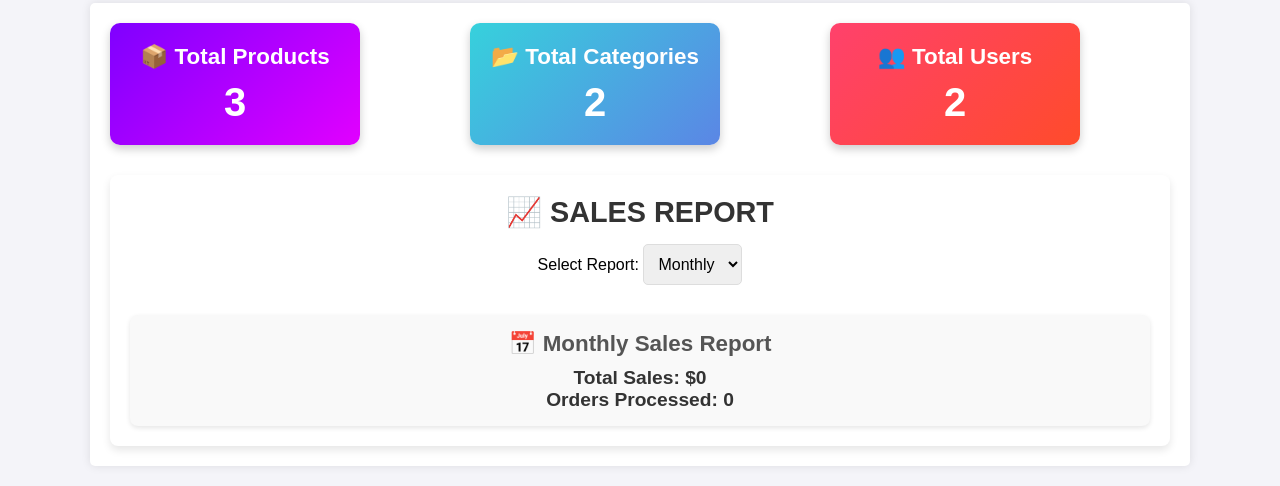
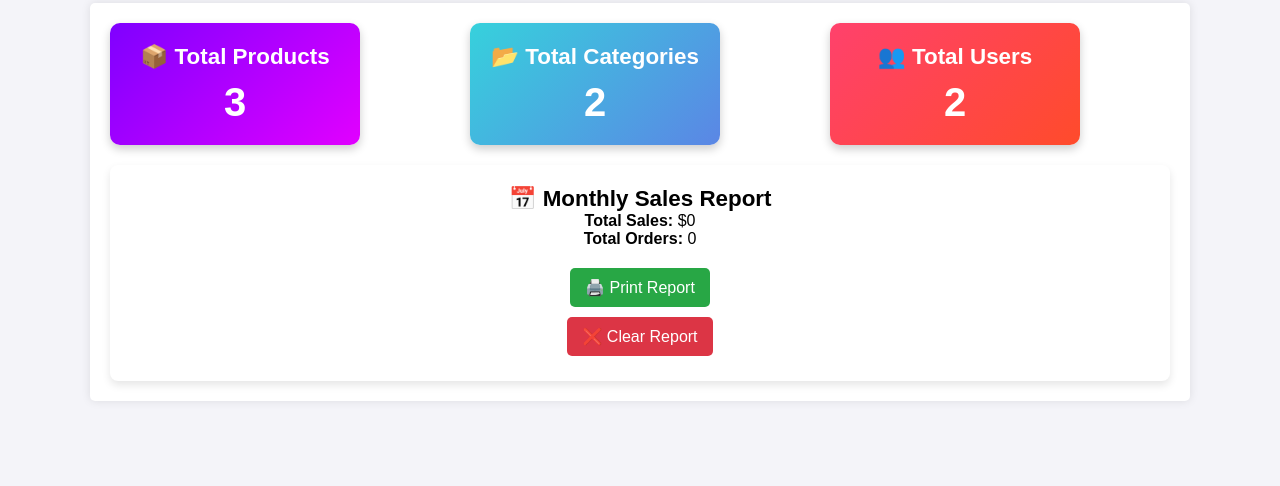
Before and after one commit to Luphonix-Prime/Ecommerce_store, a Django app: page / in a window 1280 px wide. Shown: the part 87-573 px from the top of the page. Run offline with Django 5.2, Linux system fonts and the light colour scheme; a user stored in the database is signed in; data comes from the database, SQL or seed files in the repository; both versions use the stored data as it was after the commit; data that the repository does not hold is empty.

Commit message:
Add clear report functionality and enhance dashboard layout

```diff
--- a/store/static/css/dashboard.css
+++ b/store/static/css/dashboard.css
@@ -228,3 +228,44 @@ h3 {
     font-weight: bold;
     color: #555;
 }
+
+.report-container {
+    margin-top: 20px;
+    background: white;
+    padding: 20px;
+    border-radius: 8px;
+    box-shadow: 0px 4px 8px rgba(0, 0, 0, 0.1);
+    text-align: center;
+}
+
+.report-actions {
+    margin-top: 15px;
+}
+
+.print-btn, .clear-btn {
+    padding: 10px 15px;
+    font-size: 1rem;
+    border: none;
+    cursor: pointer;
+    border-radius: 5px;
+    margin: 5px;
+    transition: 0.3s;
+}
+
+.print-btn {
+    background: #28a745;
+    color: white;
+}
+
+.clear-btn {
+    background: #dc3545;
+    color: white;
+}
+
+.print-btn:hover {
+    background: #218838;
+}
+
+.clear-btn:hover {
+    background: #c82333;
+}
--- a/store/templates/store/base.html
+++ b/store/templates/store/base.html
@@ -4,6 +4,7 @@
     <title>E-Commerce Store</title>
     {% load static %}
     <link rel="stylesheet" href="{% static 'css/base.css' %}">
+    <link rel="icon" type="image/x-icon" href="{% static 'images/favicon.ico' %}">
 </head>
 <body>
     <nav class="navbar">
--- a/store/templates/store/dashboard.html
+++ b/store/templates/store/dashboard.html
@@ -5,7 +5,7 @@
 <link rel="stylesheet" href="{% static 'css/dashboard.css' %}">
 
 <div class="dashboard-grid">
-    <!-- Total Products -->
+    <!-- Existing Cards (Products, Categories, Users) -->
     <a href="{% url 'product_list' %}" class="dashboard-card">
         <div class="card card-products">
             <h3>📦 Total Products</h3>
@@ -13,7 +13,6 @@
         </div>
     </a>
 
-    <!-- Total Categories -->
     <a href="{% url 'categories' %}" class="dashboard-card">
         <div class="card card-categories">
             <h3>📂 Total Categories</h3>
@@ -21,7 +20,6 @@
         </div>
     </a>
 
-    <!-- Total Users (Click to Toggle Users Table) -->
     <div class="dashboard-card" id="toggle-users-table">
         <div class="card card-users">
             <h3>👥 Total Users</h3>
@@ -29,7 +27,6 @@
         </div>
     </div>
 
-    <!-- Users Table (Initially Hidden) -->
     <div class="users-table-container" id="users-table-container" style="display: none;">
         <h3>📋 Users List</h3>
         <table>
@@ -74,33 +71,28 @@
     </div>
 </div>
 
-<!-- 📊 Live Sales Report Section -->
-<div class="dashboard-report">
-    <h2>📈 Sales Report</h2>
+<!-- Report Section -->
+<div class="report-container">
+    <h3>{{ report_title }}</h3>
+    <p><strong>Total Sales:</strong> ${{ total_sales }}</p>
+    <p><strong>Total Orders:</strong> {{ total_orders }}</p>
 
-    <!-- Selection Form for Monthly/Yearly Report -->
-    <form method="GET" action="">
-        <label for="report-type">Select Report:</label>
-        <select id="report-type" name="report_type" onchange="this.form.submit()">
-            <option value="monthly" {% if report_type == 'monthly' %}selected{% endif %}>Monthly</option>
-            <option value="yearly" {% if report_type == 'yearly' %}selected{% endif %}>Yearly</option>
-        </select>
-    </form>
-
-    <!-- Report Data Display -->
-    <div class="report-data">
-        <h3>{{ report_title }}</h3>
-        <p><strong>Total Sales:</strong> ${{ total_sales }}</p>
-        <p><strong>Orders Processed:</strong> {{ total_orders }}</p>
+    <!-- Print and Clear Buttons -->
+    <div class="report-actions">
+        <button onclick="window.print()" class="print-btn">🖨️ Print Report</button>
+        <form method="POST" action="{% url 'clear_report' %}" onsubmit="return confirm('Are you sure? This will delete all orders!');">
+            {% csrf_token %}
+            <button type="submit" class="clear-btn">❌ Clear Report</button>
+        </form>
     </div>
 </div>
 
-<!-- jQuery Toggle Script -->
+<!-- jQuery Script -->
 <script src="https://code.jquery.com/jquery-3.6.0.min.js"></script>
 <script>
     $(document).ready(function () {
         $("#toggle-users-table").click(function () {
-            $("#users-table-container").slideToggle();  // Show/hide table smoothly
+            $("#users-table-container").slideToggle();
         });
     });
 </script>
--- a/store/urls.py
+++ b/store/urls.py
@@ -1,7 +1,7 @@
 from django.urls import path
 from . import views
 from .views import (
-    CustomLoginView, delete_user,  product_list, product_detail, add_to_cart,
+    CustomLoginView, clear_report, delete_user,  product_list, product_detail, add_to_cart,
     cart_view, checkout, order_success, remove_from_cart, toggle_staff, update_cart,
     category_list, profile_view, add_product, change_email,
     edit_product, edit_profile, dashboard, delete_product
@@ -14,6 +14,7 @@ from django.contrib.auth.views import (
 urlpatterns = [
     path('', dashboard, name='index'),  # 👈 Landing page is now the dashboard
      path('dashboard/', dashboard, name='dashboard'),
+     path('dashboard/clear-report/', clear_report, name='clear_report'),
     path('products/', product_list, name='product_list'),  # 👈 Using imported product_list
     path('product/<int:product_id>/', product_detail, name='product_detail'),
     path('add-to-cart/<int:product_id>/', add_to_cart, name='add_to_cart'),
--- a/store/views.py
+++ b/store/views.py
@@ -333,3 +333,9 @@ def delete_user(request, user_id):
     if request.method == "POST":
         user.delete()
     return redirect('dashboard')
+
+def clear_report(request):
+    if request.method == "POST":
+        Order.objects.all().delete()  # ⚠️ Deletes all orders!
+        messages.success(request, "All orders have been cleared.")
+        return redirect('dashboard')
```
Also changed, not shown: db.sqlite3, store/static/images/favicon.ico (added).
